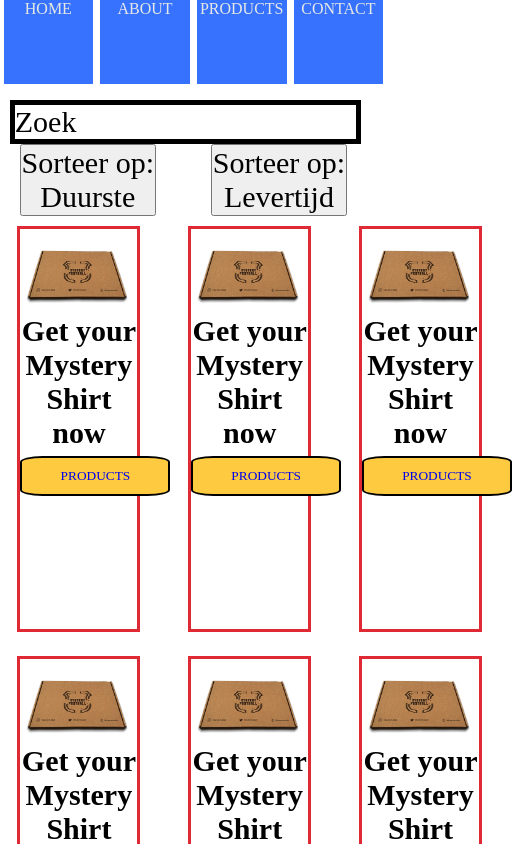
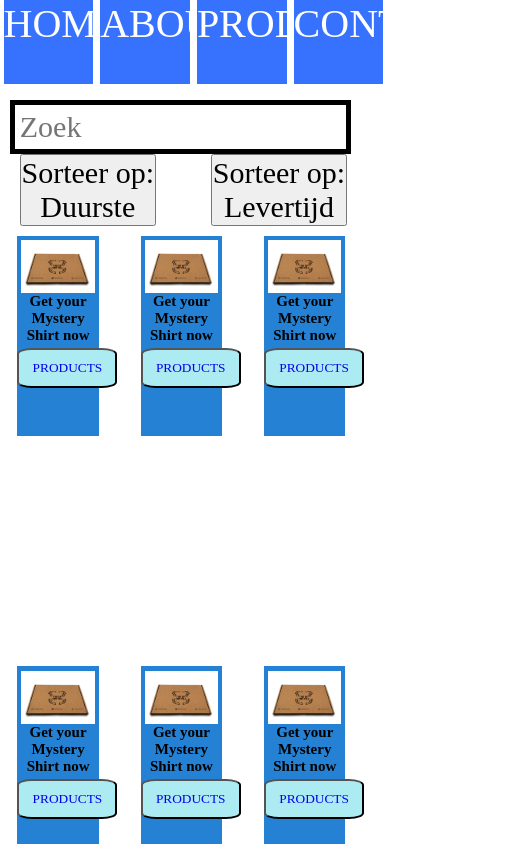
Before and after one commit to PXL-Web-Expert/werkpakket-1---2022-2023-JelleVandebroekPXL, a website: page Websites/products.html in a window 390 px wide. Shown: the top 844 px of the page, 512 px wide, since content can reach past the window. Drawn offline with Linux system fonts and the light colour scheme.

Commit message:
commit 10/10

```diff
--- a/Websites/products.html
+++ b/Websites/products.html
@@ -19,7 +19,7 @@
     </header>
     <div class="items"></div>
     <section>
-    <div class="zoek">Zoek</div>
+    <input type="text" placeholder="Zoek" class="zoek">
     <button class="knop">Sorteer op: Duurste</button>
     <button class="knop">Sorteer op: Levertijd</button>
     <div class="grid-container">
--- a/scss/base.scss
+++ b/scss/base.scss
@@ -1,16 +1,21 @@
 $color-primary: #3772FF;
-$color-secondary: #DF2935;
-$color-tertiary: #FDCA40;
-$color-text: #E6E8E6;
-$color-quinary: #080708;
+$color-secondary: #2ACCF6;
+$color-tertiary: #2481D4;
+$color-text: #ffffff;
+$color-quinary: #ACEBF2;
 $color-hover: #0E1D40;
 
 $font-montserrat: 'Montserrat';
+
+$font-sm: 20px;
+$font-md: 40px;
+$font-lg: 60px;
 
 @mixin ul
 {
     list-style-type: none;
     text-align: center;
+    font-size: $font-md;
 }
 
 @mixin li($width,$margin)
--- a/scss/layout.scss
+++ b/scss/layout.scss
@@ -41,7 +41,7 @@ nav
     margin: 35px 0;
     width: 100%;
     display: flex;
-    background-color: #696969;
+    background-color: $color-secondary;
     p
     {
         font-family: $font-montserrat;
@@ -95,12 +95,13 @@ nav
     }
     .item
     {
-        border: 3px solid $color-secondary;
+        background-color: $color-tertiary;
         width: 75%;
         height: 400px;
         img
         {
-            width: 100%;
+            margin-top: 5%;
+            width: 90%;
         }
         p
         {
@@ -111,11 +112,10 @@ nav
         button
         {
             margin-top: 5%;
-            background-color: $color-tertiary;
+            background-color: $color-quinary;
             border-radius: 15%;
             height: 40px;
             width: 150px;
-            border: 2px solid #000000;
             a
             {
                 text-decoration: none;
--- a/scss/main.scss
+++ b/scss/main.scss
@@ -1,3 +1,4 @@
 @import 'base.scss';
 @import 'layout.scss';
 @import 'components.scss';
+@import 'responsive.scss';
--- /dev/null
+++ b/scss/responsive.scss
@@ -0,0 +1,54 @@
+@media screen and (max-width: 900px)
+{
+    .intro
+    {
+        p
+        {
+            font-size: 50px;
+        }
+        img
+        {
+            visibility: hidden;
+        }
+    }
+    .grid-container
+    {
+        .item
+        {
+            height: 300px;
+        }
+    }
+}
+@media screen and (max-width: 600px)
+{
+    .intro
+    {
+        p
+        {
+            font-size: 40px;
+        }
+        img
+        {
+            visibility: hidden
+        }
+    }
+    .grid-container
+    {
+        .item
+        {
+            height: 200px;
+            p
+            {
+                font-size: 15px;
+            }
+            button
+            {
+                width: 100px;
+            }
+        }
+    }
+    label, input
+    {
+        width: 100%;
+    }
+}
```
Also changed, not shown: Websites/index.html (+0 -1 lines), css/main.css, css/responsive.css (added).
